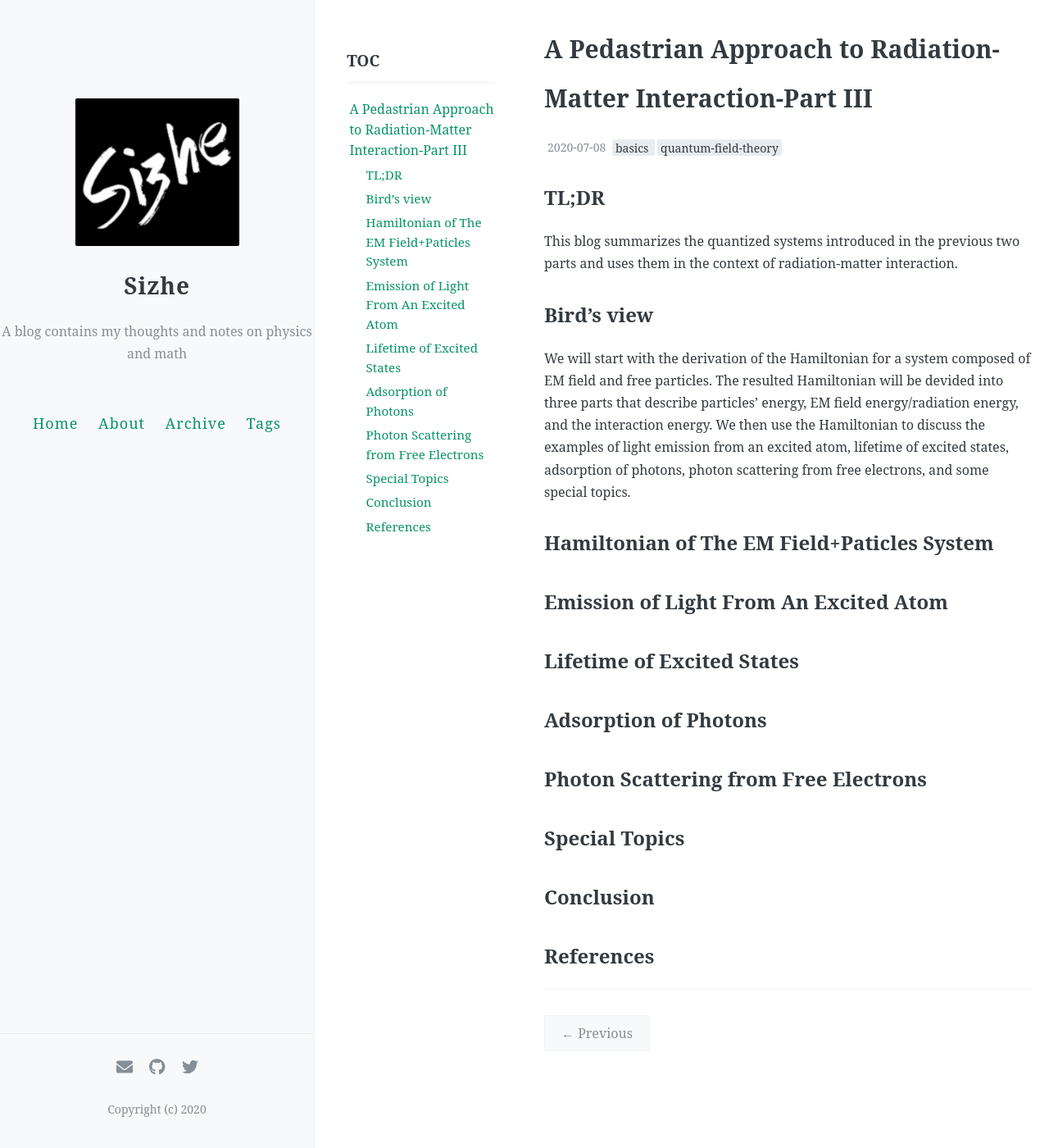
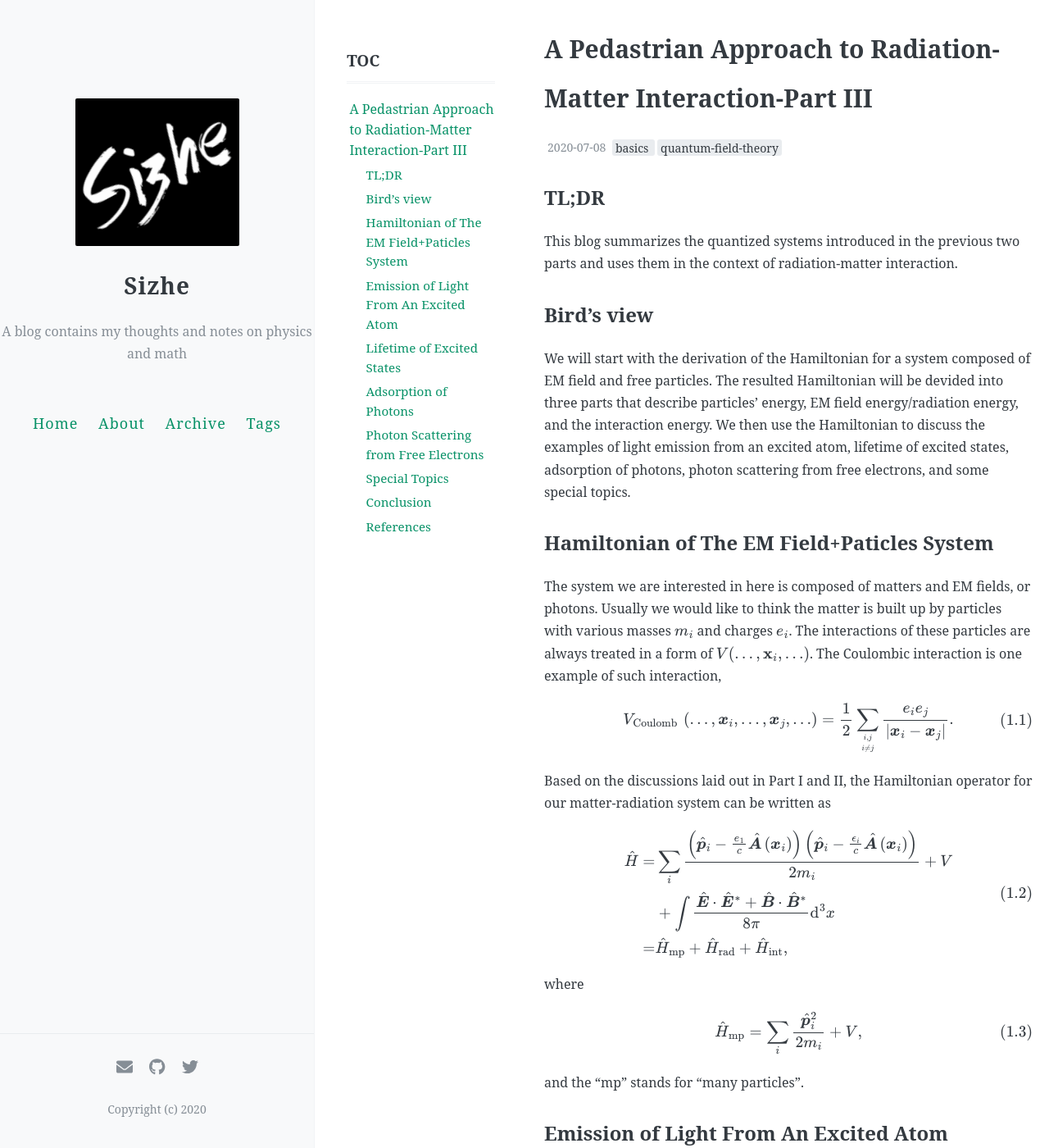
Before and after one commit to Lonitch/Lonitch.github.io, a Jekyll site: the page built from _posts/2020-07-06-Radiation-Matter-Interaction-III.md, in a window 1280 px wide and 1400 px high. Shown: the whole window at 82% size. Built offline with Jekyll 4.4.1, drawn with Linux system fonts in a browser that asks for light colours; formulas are drawn with MathJax 3; comment, search, counter and statistics services are not loaded.

Commit message:
Update 2020-07-06-Radiation-Matter-Interaction-III.md

```diff
--- a/_posts/2020-07-06-Radiation-Matter-Interaction-III.md
+++ b/_posts/2020-07-06-Radiation-Matter-Interaction-III.md
@@ -21,6 +21,23 @@ This blog summarizes the quantized systems introduced in the previous two parts
 We will start with the derivation of the Hamiltonian for a system composed of EM field and free particles. The resulted Hamiltonian will be devided into three parts that describe particles' energy, EM field energy/radiation energy, and the interaction energy. We then use the Hamiltonian to discuss the examples of light emission from an excited atom, lifetime of excited states, adsorption of photons, photon scattering from free electrons, and some special topics.
 
 ## Hamiltonian of The EM Field+Paticles System
+The system we are interested in here is composed of matters and EM fields, or photons. Usually we would like to think the matter is built up by particles with various masses $m_i$ and charges $e_i$. The interactions of these particles are always treated in a form of $V(\ldots,\mathbf{x}_i,\ldots)$. The Coulombic interaction is one example of such interaction,
+
+$$V_{\text {Coulomb }}\left(\ldots, \boldsymbol{x}_{i}, \ldots, \boldsymbol{x}_{j}, \ldots\right)=\frac{1}{2} \sum_{i, j \atop i \neq j} \frac{e_{i} e_{j}}{\left|\boldsymbol{x}_{i}-\boldsymbol{x}_{j}\right|}\tag{1.1}.$$
+
+Based on the discussions laid out in Part I and II, the Hamiltonian operator for our matter-radiation system can be written as
+
+$$\begin{aligned}
+\hat{H}=& \sum_{i} \frac{\left(\hat{\boldsymbol{p}}_{i}-\frac{e_{1}}{c} \hat{\boldsymbol{A}}\left(\boldsymbol{x}_{i}\right)\right)\left(\hat{\boldsymbol{p}}_{i}-\frac{\epsilon_{i}}{c} \hat{\boldsymbol{A}}\left(\boldsymbol{x}_{i}\right)\right)}{2 m_{i}}+V \\
+&+\int \frac{\hat{\boldsymbol{E}} \cdot \hat{\boldsymbol{E}}^{*}+\hat{\boldsymbol{B}} \cdot \hat{\boldsymbol{B}}^{*}}{8 \pi} \mathrm{d}^{3} x \\
+=& \hat{H}_{\mathrm{mp}}+\hat{H}_{\mathrm{rad}}+\hat{H}_{\mathrm{int}},
+\end{aligned}\tag{1.2}$$
+
+where
+
+$$\hat{H}_{\mathrm{mp}}=\sum_{i} \frac{\hat{\boldsymbol{p}}_{i}^{2}}{2 m_{i}}+V\tag{1.3},$$
+
+and the "mp" stands for "many particles".
 
 ## Emission of Light From An Excited Atom
 
```
